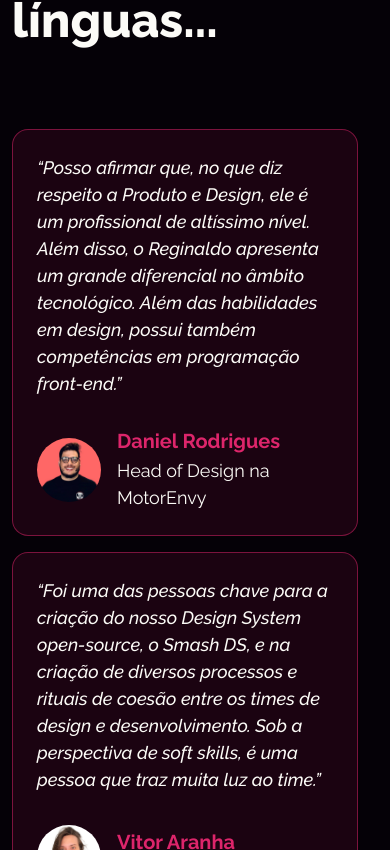
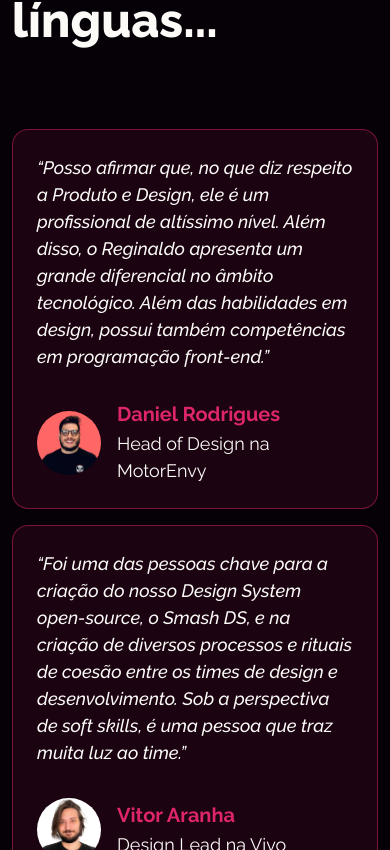
Before and after one commit to reginaldojrrr/meu-site, a Vue app: page / in a window 390 px wide. Shown: the part 10414-11264 px from the top of the page. Built offline with nearby package versions, Linux system fonts and the light colour scheme; what @splidejs/vue-splide would draw is missing.

Commit message:
Correções.

```diff
--- a/src/components/carousel.vue
+++ b/src/components/carousel.vue
@@ -3,7 +3,7 @@
 </script>
 
 <template>
-    <Splide :options="{ rewind: true, autoplay: true }" aria-label="My Favorite Images">
+    <Splide :options="{ rewind: true, autoplay: true }" aria-label="Depoimentos">
         <SplideSlide class="cards">
             <div class="card">
                 <p class="quote">
@@ -85,6 +85,21 @@
                     </div>
                 </div>
             </div>
+            <div class="card">
+                <p class="quote">
+                    “Cara, Regis é muito firmeza. Além de resolver as coisas com a qualidade de ponta, é um grande ouvinte e
+                    conselheiro. Sempre que preciso de ajuda, posso contar com a sua análise afiada. Sem dúvidas, alguém que
+                    eu
+                    indicaria em todo canto por onde eu for..”
+                </p>
+                <div class="person">
+                    <img class="avatar" src="../assets/images/luke.png" alt="Lucas Dias">
+                    <div class="person-info">
+                        <h4>Lucas Dias</h4>
+                        <p>Product Designer na Yampi</p>
+                    </div>
+                </div>
+            </div>
         </SplideSlide>
     </Splide>
 </template>
@@ -103,6 +118,8 @@
         border-radius: 16px;
         background: rgba(221, 37, 107, 0.10);
         padding: 24px;
+        border: 1px solid rgba(221, 37, 107, 0.5);
+        justify-content: space-between;
 
         .quote {
             font-style: italic;
@@ -139,4 +156,10 @@
         }
     }
 }
+
+@media (max-width: 1024px) {
+    .cards {
+        flex-direction: column;
+    }
+}
 </style>
--- a/src/components/testimonies.vue
+++ b/src/components/testimonies.vue
@@ -108,7 +108,6 @@
     display: flex;
     gap: 16px;
     overflow: hidden;
-    padding-right: 32px;
 
     .card {
         border-radius: 16px;
@@ -159,6 +158,9 @@
             margin-top: 80px;
         }
     }
+}
+
+@media (max-width: 768px) {
     .cards {
         flex-direction: column;
     }
```
